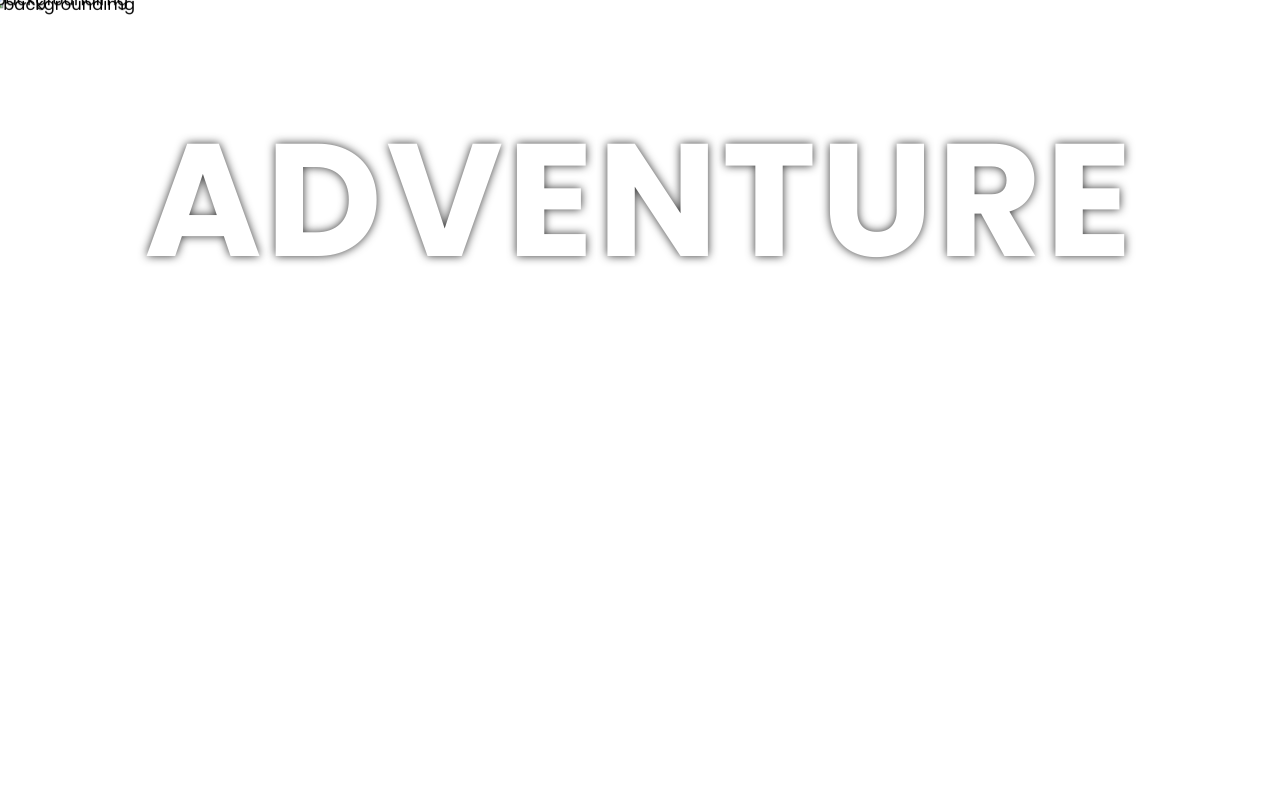
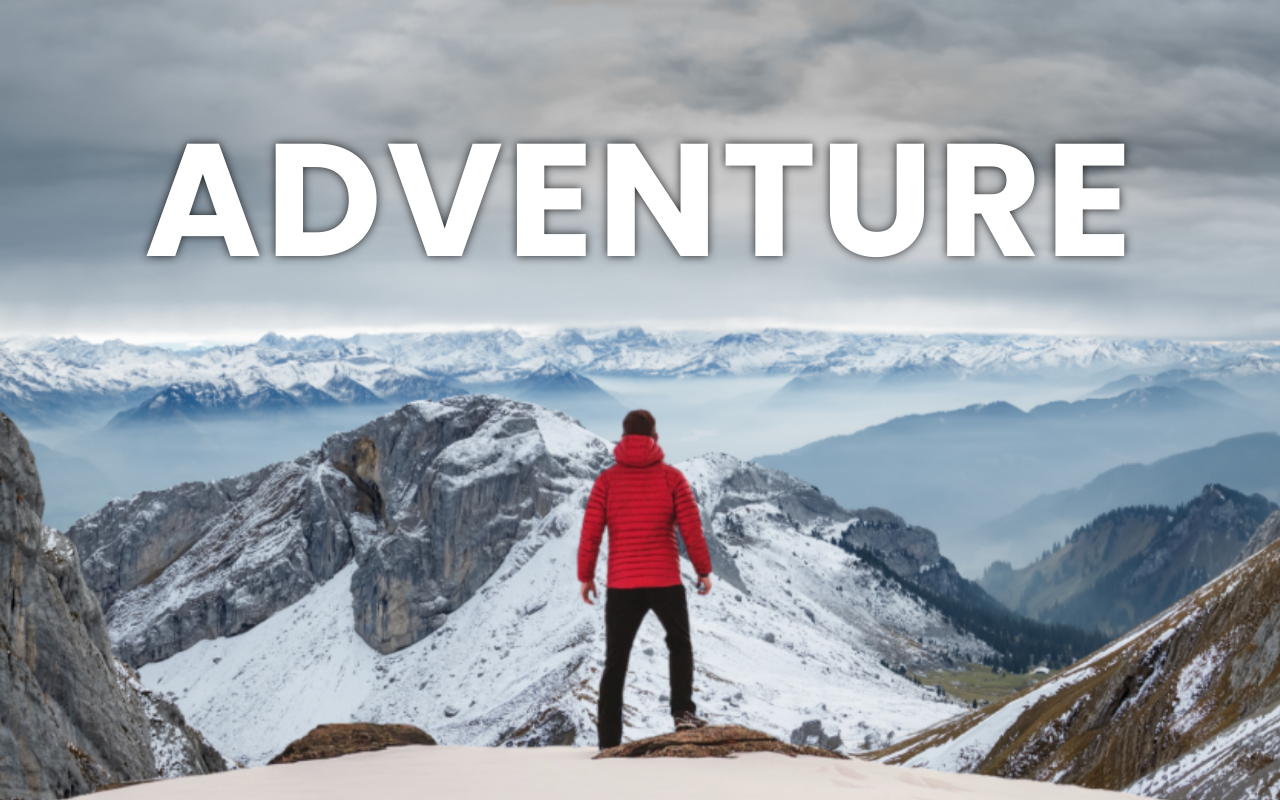
Before and after one commit to preetamf/ParallaxEffect, a plain HTML site: page index.html in a window 1280 px wide. Drawn offline with Linux system fonts and the light colour scheme; the site is published under a folder, as on GitHub Pages, so addresses that start at the root find nothing.

Commit message:
img path changed

```diff
--- a/index.html
+++ b/index.html
@@ -14,8 +14,8 @@
     <div id="wrapper">
 
         <div class="container">
-            <img src="/img/mountain.png" alt="backgroundimg" class="background">
-            <img src="/img/uncle.png" alt="backgroundimg" class="foreground">
+            <img src="./img/mountain.png" alt="backgroundimg" class="background">
+            <img src="./img/uncle.png" alt="backgroundimg" class="foreground">
             <h1>ADVENTURE</h1>
         </div>
 
```
